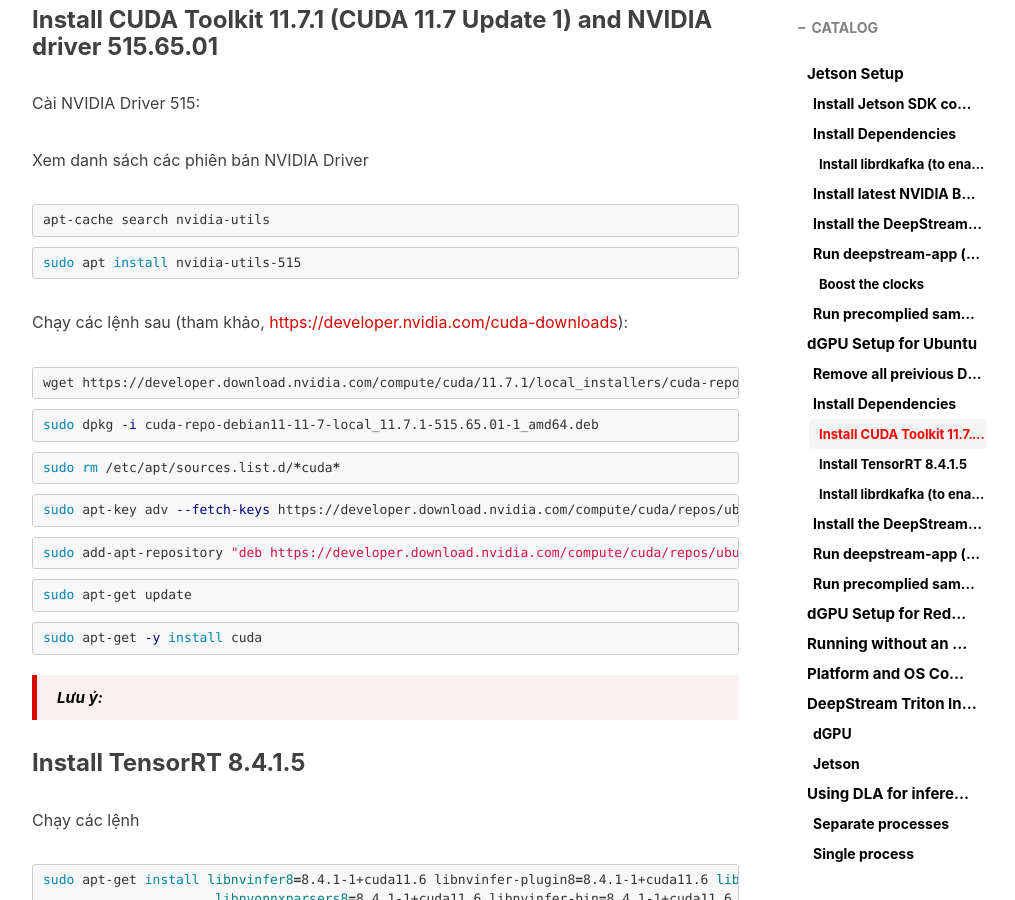
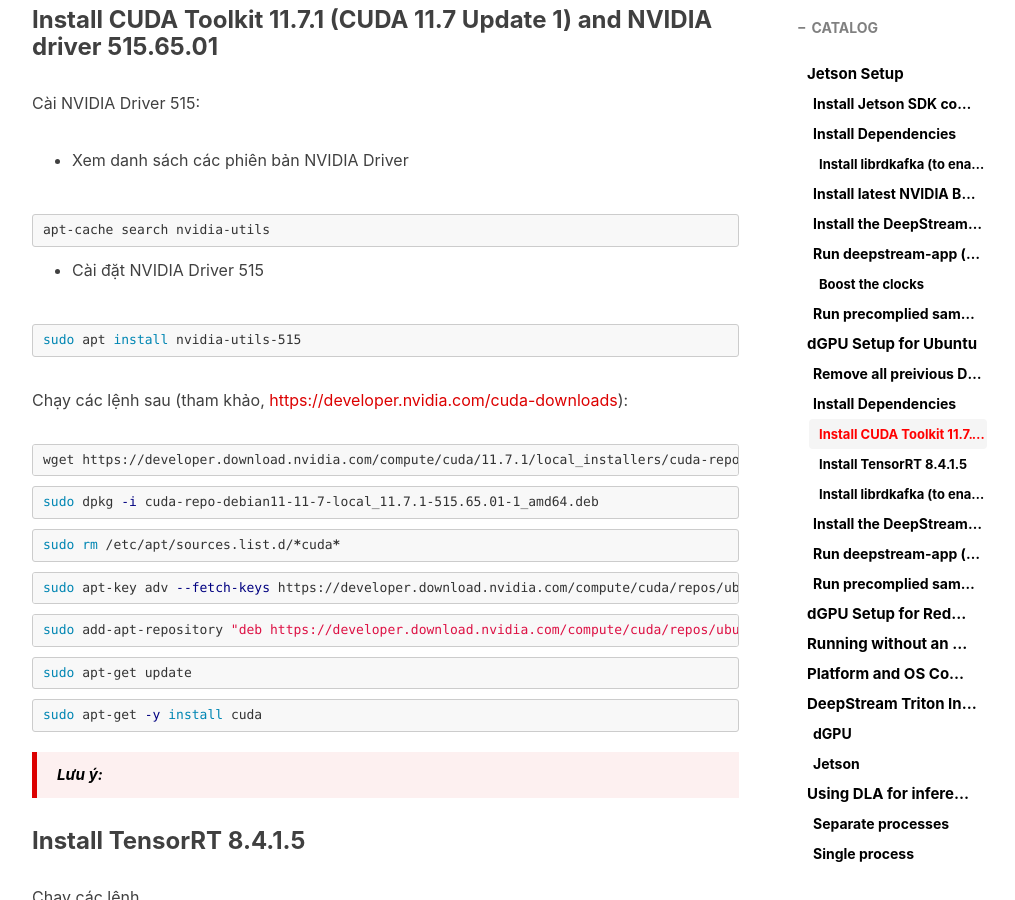
Before and after one commit to nab1010/nab1010.github.io, a Jekyll site: the page built from _posts/Knowledge/2022-12-19-DeepStream-02.md, in a window 1280 px wide and 900 px high, scrolled down 5701 px. Shown: the whole window, without its empty margins (233-1248 px from the left). Built offline with Jekyll 4.4.1, drawn with Linux system fonts in a browser that asks for light colours; nearby versions of some CDN libraries; comment, search, counter and statistics services are not loaded.

Commit message:
nabang1010 update

````diff
--- a/_posts/Knowledge/2022-12-19-DeepStream-02.md
+++ b/_posts/Knowledge/2022-12-19-DeepStream-02.md
@@ -233,11 +233,13 @@ sudo apt install libssl1.1 \
 
 Cài NVIDIA Driver 515:
 
-Xem danh sách các phiên bản NVIDIA Driver
+* Xem danh sách các phiên bản NVIDIA Driver
 
 ```bash
 apt-cache search nvidia-utils
 ```
+
+* Cài đặt NVIDIA Driver 515
 
 ```bash
 sudo apt install nvidia-utils-515
````
